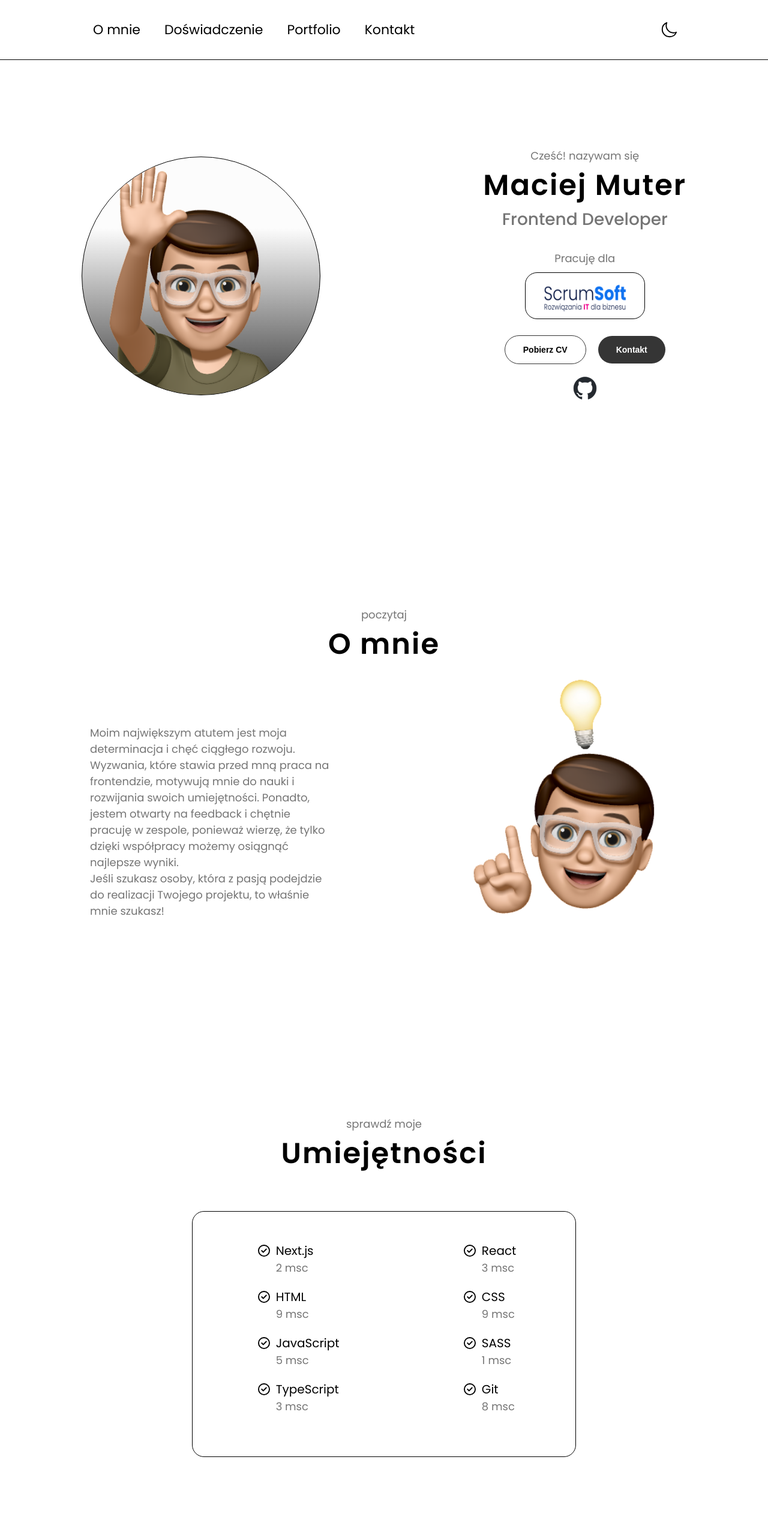
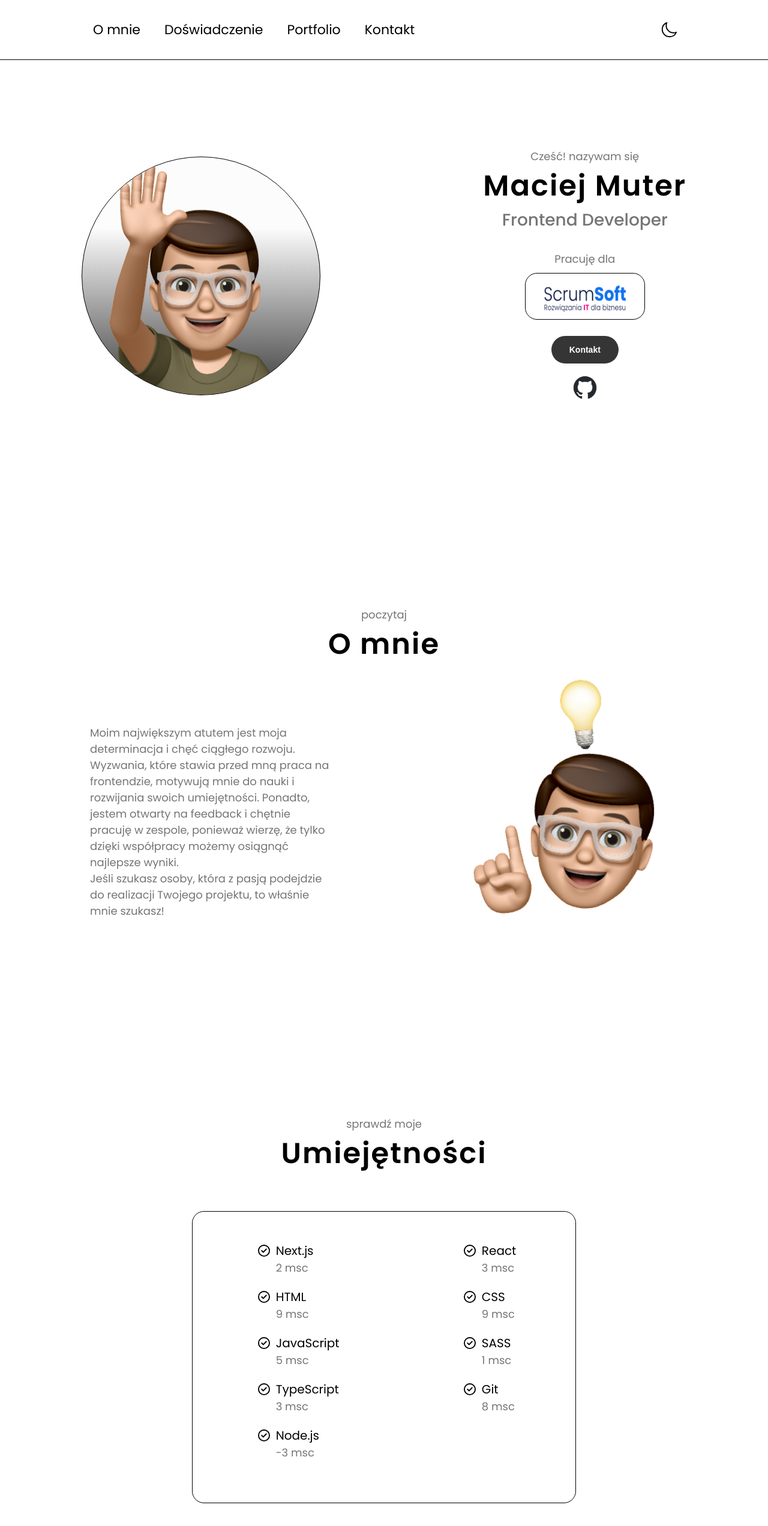
Before and after one commit to MaciejMu/Portfolio, a Next.js app: page / in a window 1280 px wide. Shown: the top 2544 px of the page at 60% size. Built offline with nearby package versions, Linux system fonts and the light colour scheme.

Commit message:
add new checked list

```diff
--- a/src/components/Profile/Profile.tsx
+++ b/src/components/Profile/Profile.tsx
@@ -31,7 +31,6 @@ export const Profile = () => {
         </a>
 
         <div className={style.buttonContainer}>
-          <Button outlined title="Pobierz CV" />
           <ScrollLink href={"#Contact"}>
             <Button title="Kontakt" />
           </ScrollLink>
--- a/src/components/Skills/Skills.tsx
+++ b/src/components/Skills/Skills.tsx
@@ -15,6 +15,7 @@ const Skills = () => {
             { title: "HTML", paragraph: "2022-07-17" },
             { title: "JavaScript", paragraph: "2022-11-08" },
             { title: "TypeScript", paragraph: "2023-01-31" },
+            { title: "Node.js", paragraph: "2023-07-17" },
           ]}
         />
         <CheckedList
```
